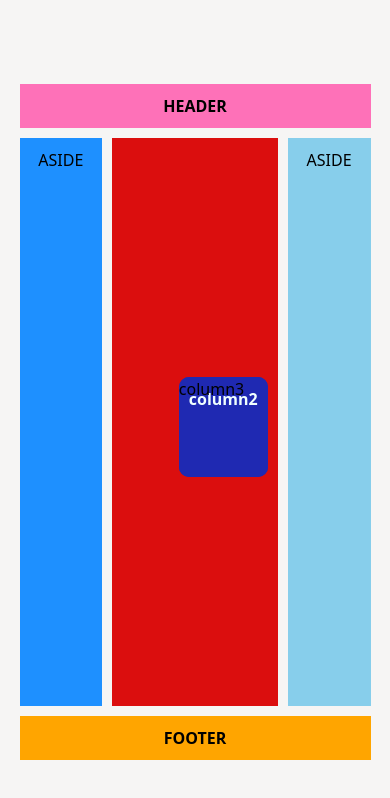
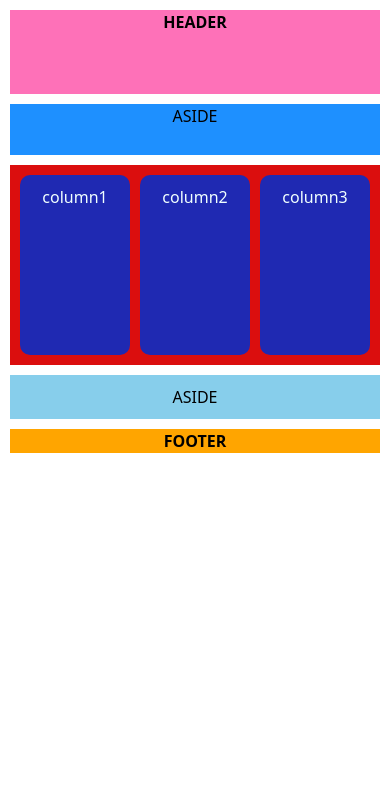
Before and after one commit to SheylaDiaz/grid-wireframe-practice, a plain HTML site: page index.html in a window 390 px wide. Drawn offline with Linux system fonts and the light colour scheme.

Commit message:
update css

```diff
--- a/css/style.css
+++ b/css/style.css
@@ -1,90 +1,49 @@
-
-body {
-    display: flex;
-    justify-content: center;
-    align-items: center;
-    background-color: #f6f5f4;
-    box-shadow: 0 4px 6px rgba(31, 10, 223, 0.1);
-    min-height: 100vh;
-    margin: 0;
-
-  }
-
-
-  header {
-    grid-area: header;
+ header {
     background-color: rgb(254, 113, 184);
-    padding: 10px;
     text-align: center;
     font-weight: bold;
-
+    height: 10vh;
+    margin: 10px;
   }
 
   .aside1 {
-    grid-area: aside1;
     background-color: #1e90ff;
-    padding: 10px;
     text-align: center;
+    height: 6vh;
+    margin: 10px;
 
   }
   article{
-    grid-area: article;
     background-color: rgb(219, 14, 14);
     display:grid;
     grid-template-columns: repeat(3, 1fr);
     gap: 10px;
     padding: 10px;
     min-height: 200px;
+    margin: 10px;
   }
 
-  .column1, .column2, column3{
+  .column1, .column2, .column3 {
   background-color: rgb(31, 41, 178);
+  color: azure;
    padding: 10px;
    text-align: center;
-   font-weight: bold;
-   min-height: 50px;
    display: grid;
-   width: 100%;
-   height: 100px;
    border-radius: 10px;
-   color: azure;
 
 
   }
 
-  .column1 { grid-area: column1; }
-  .column2 { grid-area: column2; }
-  .column3 { grid-area: column3; }
-
   .aside2 {
-    grid-area: aside2;
     background-color: skyblue;
     padding: 10px;
     text-align: center;
+    margin: 10px;
   }
 
   footer {
-    grid-area: footer;
     background-color: orange;
-    padding: 10px;
+    margin: 10px;
     text-align: center;
     font-weight: bold;
   }
- @media (max-width: 768px) {
-  .grid-container {
-    display: grid;
-    grid-template-areas:
-    "header header header"
-    "aside1 article aside2"
-    "footer footer footer";
-  grid-template-columns: 1fr 2fr 1fr;
-      grid-template-rows: auto 1fr auto;
-      gap: 10px;
-      width: 90%;
-      max-width: 1200px;
-      height: 80vh;
-  }
- article{
-  grid-template-columns: 1fr;
- }
-}
```
